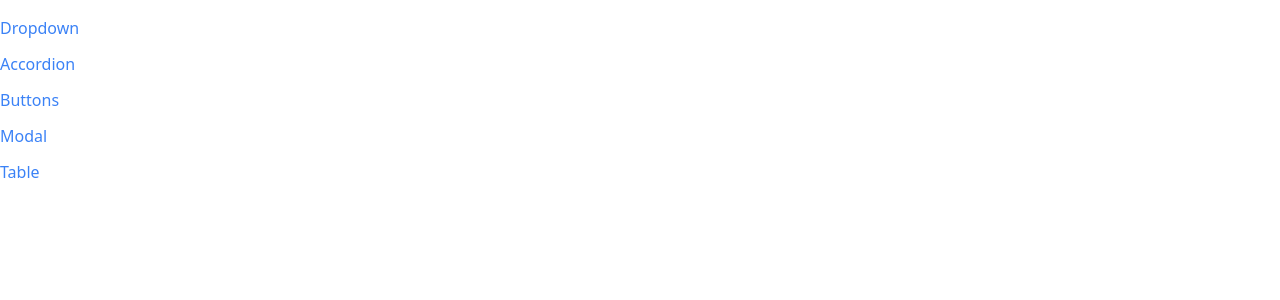
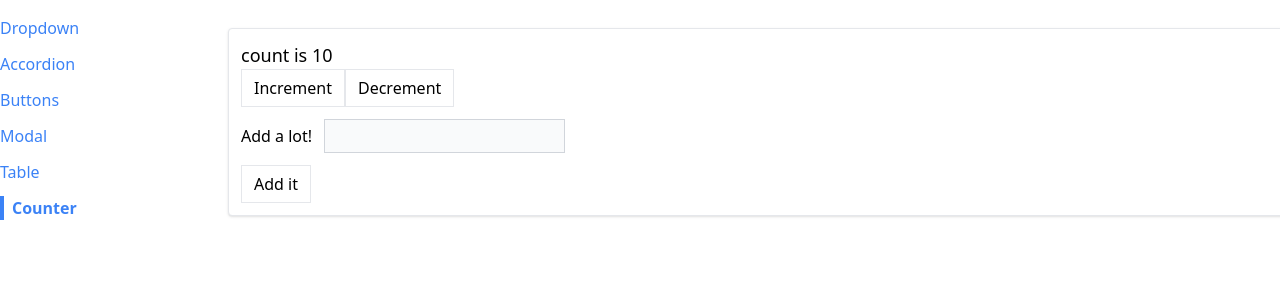
Before and after one commit to AmirKishk/react-components, a React (Create React App) app: page /counter in a window 1280 px wide. Shown: the top 300 px of the page. Built offline with nearby package versions, Linux system fonts and the light colour scheme.

Commit message:
finish reducer and i immer

```diff
--- a/package.json
+++ b/package.json
@@ -7,6 +7,7 @@
     "@testing-library/react": "^13.4.0",
     "@testing-library/user-event": "^13.5.0",
     "classnames": "^2.3.2",
+    "immer": "^10.0.3",
     "prop-types": "^15.8.1",
     "react": "^18.2.0",
     "react-dom": "^18.2.0",
--- a/src/App.js
+++ b/src/App.js
@@ -5,6 +5,7 @@
 import ButtonPage from "./pages/ButtonPage";
 import ModalPage from "./pages/ModalPage";
 import TablePage from "./pages/TablePage";
+import CounterPage from "./pages/CounterPage";
 
 function App() {
   return (
@@ -26,6 +27,9 @@
         <Route path="/table">
           <TablePage />
         </Route>
+        <Route path="/counter">
+          <CounterPage initialCount={10} />
+        </Route>
       </div>
     </div>
   );
--- a/src/components/Sidebar.js
+++ b/src/components/Sidebar.js
@@ -7,6 +7,7 @@
     { label: "Buttons", path: "/buttons" },
     { label: "Modal", path: "/modal" },
     { label: "Table", path: "/table" },
+    { label: "Counter", path: "/counter" },
   ];
 
   const renderedLinks = Links.map((link) => {
--- /dev/null
+++ b/src/hooks/use-counter.js
@@ -0,0 +1,20 @@
+import { useState, useEffect } from "react";
+
+function useCounter(initialCount) {
+  const [count, setCount] = useState(initialCount);
+
+  useEffect(() => {
+    console.log(count);
+  }, [count]);
+
+  const increment = () => {
+    setCount(count + 1);
+  };
+
+  return {
+    count,
+    increment,
+  };
+}
+
+export default useCounter;
--- /dev/null
+++ b/src/pages/CounterPage.js
@@ -0,0 +1,90 @@
+import { produce } from "immer";
+import { useReducer } from "react";
+import Button from "../components/Button";
+import Panel from "../components/Panel";
+
+const INCREMENT_COUNT = "increment";
+const DECREMENT_COUNT = "decrement";
+const SET_VALUE_TO_ADD = "handleChange";
+const ADD_VALUE_TO_COUNT = "add_value_to_count";
+
+const reducer = (state, action) => {
+  switch (action.type) {
+    case INCREMENT_COUNT:
+      state.count = state.count + 1;
+      return;
+    case DECREMENT_COUNT:
+      state.count = state.count - 1;
+      return;
+    case SET_VALUE_TO_ADD:
+      state.valueToAdd = action.payload;
+      return;
+
+    case ADD_VALUE_TO_COUNT:
+      state.count = state.count + state.valueToAdd;
+      state.valueToAdd = 0;
+      return;
+
+    default:
+      return state;
+  }
+};
+
+function CounterPage({ initialCount }) {
+  const [state, dispatch] = useReducer(produce(reducer), {
+    count: initialCount,
+    valueToAdd: 0,
+  });
+
+  const increment = () => {
+    dispatch({
+      type: INCREMENT_COUNT,
+    });
+  };
+
+  const decrement = () => {
+    dispatch({
+      type: DECREMENT_COUNT,
+    });
+  };
+
+  const handleChange = (event) => {
+    const value = parseInt(event.target.value) || 0;
+
+    dispatch({
+      type: SET_VALUE_TO_ADD,
+      payload: value,
+    });
+  };
+
+  const handleSubmit = (event) => {
+    event.preventDefault();
+
+    dispatch({
+      type: ADD_VALUE_TO_COUNT,
+    });
+  };
+
+  return (
+    <Panel className="m-3">
+      <h1 className="text-lg ">count is {state.count}</h1>
+      <div className="flex flex-row">
+        <Button onClick={increment}>Increment</Button>
+        <Button onClick={decrement}>Decrement</Button>
+      </div>
+
+      <form onSubmit={handleSubmit}>
+        <label>Add a lot!</label>
+        <input
+          value={state.valueToAdd || ""}
+          onChange={handleChange}
+          type="number"
+          className="p-1 m-3 bg-gray-50 border border-gray-300"
+        />
+        <Button>Add it</Button>
+      </form>
+    </Panel>
+  );
+}
+
+export default CounterPage;
```
Also changed, not shown: 1 other file (tests, documents, lock files or other folders).
